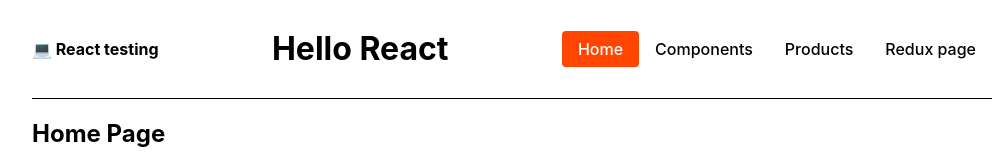
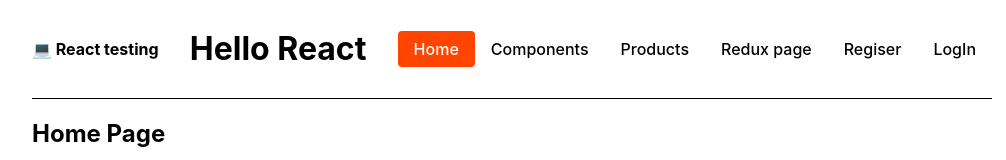
Before and after one commit to vitalii-speka/react, a React (Create React App) app in the folder my-app/: page / in a window 1280 px wide. Shown: the top 160 px of the page, without its empty margins (128-1134 px from the left). Built offline with nearby package versions, Linux system fonts and the light colour scheme.

Commit message:
added LoginForm

```diff
--- a/my-app/src/components/LoginForm/LoginForm.js
+++ b/my-app/src/components/LoginForm/LoginForm.js
@@ -1,5 +1,6 @@
 import { useDispatch } from "react-redux";
-import { logIn } from "redux/auth/operations";
+// import { logIn } from "../redux/auth/operations";
+import { logIn } from "../../redux/auth/operations";
 import css from "./LoginForm.module.css";
 
 export const LoginForm = () => {
--- a/my-app/src/components/SharedLayout/SharedLayout.jsx
+++ b/my-app/src/components/SharedLayout/SharedLayout.jsx
@@ -26,6 +26,12 @@ const SharedLayout = () => {
           <li>
             <Link to="/redux-page">Redux page</Link>
           </li>
+          <li>
+            <Link to="/register">Regiser</Link>
+          </li>
+          <li>
+            <Link to="/login">LogIn</Link>
+          </li>
         </nav>
       </Header>
       <Suspense fallback={<div>Loading page (SharedLayout) ...</div>}>
```
